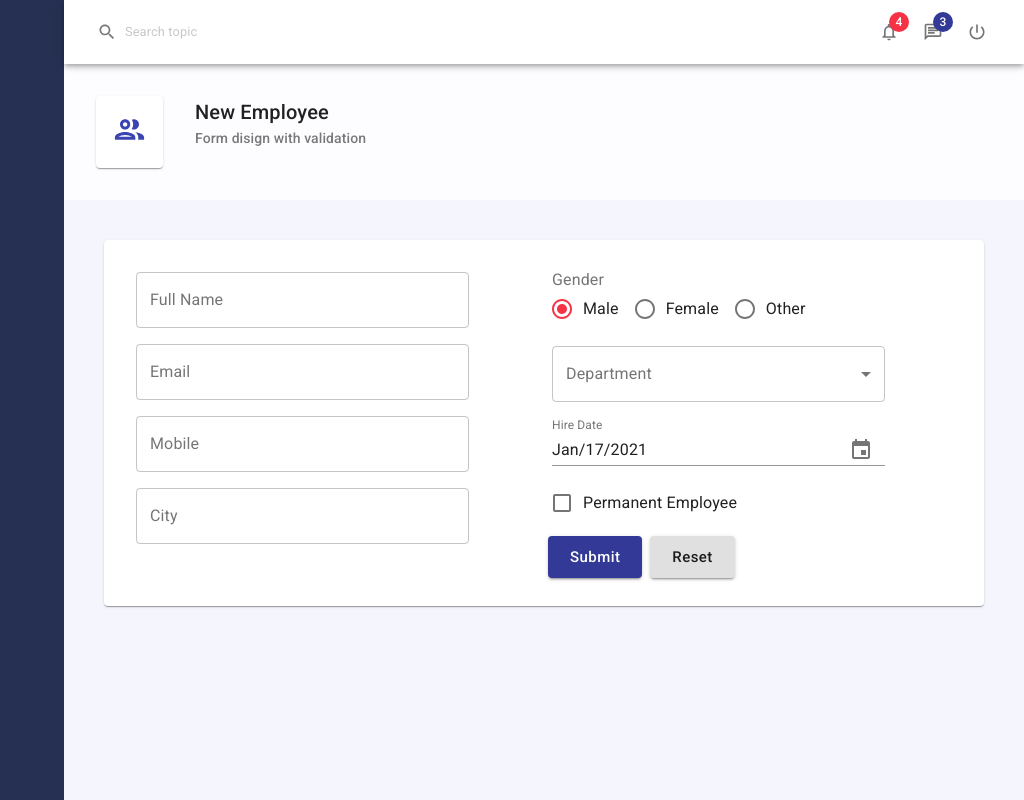
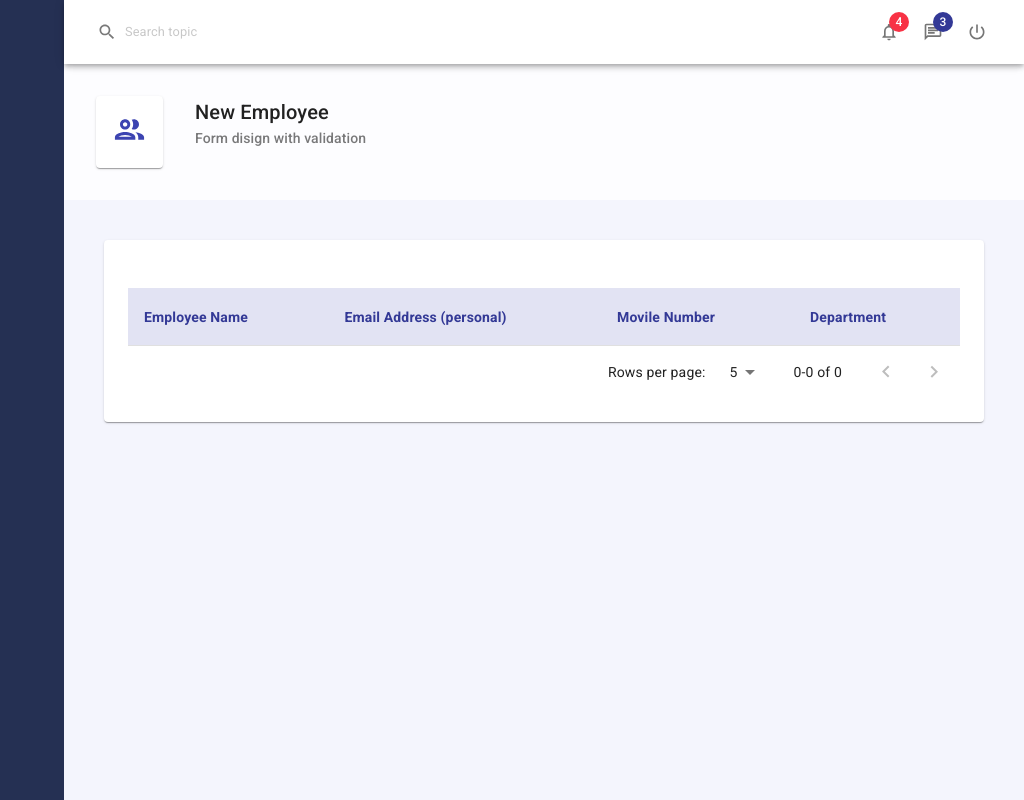
Before and after one commit to oscar02r/app-materialui, a React (Create React App) app: page / in a window 1280 px wide. Shown: the whole page, without its empty margins (256-1280 px from the left). Built offline with nearby package versions, Linux system fonts and the light colour scheme.

Commit message:
Sorting element of table ready

```diff
--- /dev/null
+++ b/src/components/useTable.js
@@ -0,0 +1,121 @@
+import { useState } from "react";
+import {
+  Table,
+  TableCell,
+  TableHead,
+  TableRow,
+  makeStyles,
+  TablePagination,
+  TableSortLabel
+} from "@material-ui/core";
+import { Sort } from "@material-ui/icons";
+
+const useStyles = makeStyles((theme) => ({
+  table: {
+    marginTop: theme.spacing(3),
+    "& thead th": {
+      fontWeight: "600",
+      color: theme.palette.primary.main,
+      backgroundColor: theme.palette.primary.light,
+    },
+    "& tbody td": {
+      fontWeight: "300",
+    },
+    "& tbody tr:hover": {
+      backgroundColor: "#fffbf2",
+      cursor: "pointer",
+    },
+  },
+}));
+
+export default function useTable(records, headCells) {
+  const classes = useStyles();
+  const pages = [5, 10, 25];
+  const [page, setPage] = useState(0);
+  const [rowsPerPage, setRowsPerPage] = useState(pages[0]);
+  const [order, setOrder] = useState();
+  const [orderBy, setOrderBy] = useState();
+
+  const TbContainer = (props) => (
+    <Table className={classes.table}>{props.children}</Table>
+  );
+
+  const TbHead = (props) => {
+    const handleSortRequest = cellId =>{
+        const isAsc = orderBy === cellId && order === "asc"
+        setOrder(isAsc ? 'desc' : 'asc')
+        setOrderBy(cellId)
+    }
+    return (
+      <TableHead>
+        <TableRow>
+          {headCells.map((headCell) => (
+            <TableCell key={headCell.id}>
+            <TableSortLabel
+               active={orderBy === headCell.id}
+              direction={ orderBy === headCell.id ? order : 'asc'}
+              onClick={ () => {handleSortRequest(headCell.id)}}
+            >
+            {headCell.label}
+            </TableSortLabel>
+            </TableCell>
+          ))}
+        </TableRow>
+      </TableHead>
+    );
+  };
+  const handleChangePage = (e, newPage) => {
+    setPage(newPage);
+  };
+  const handleChangePageRowsPerPage = (e) => {
+    setRowsPerPage(parseInt(e.target.value, 10));
+    setPage(0);
+  };
+  const TbPagination = () => (
+    <TablePagination
+      component="div"
+      page={page}
+      rowsPerPage={rowsPerPage}
+      rowsPerPageOptions={pages}
+      count={records.length}
+      onChangePage={handleChangePage}
+      onChangeRowsPerPage={handleChangePageRowsPerPage}
+    />
+  );
+  function stableSort(array, comparator) {
+      const stabilizedThis = array.map((el, index)=> [el, index]);
+      stabilizedThis.sort((a,b)=>{
+          const order = comparator(a[0], b[0])
+          if (order !== 0) return order;
+          return a[1] - b[1]
+      })
+      return stabilizedThis.map((el)=> el[0])
+  }
+  function  getComparator(order, orderBy) {
+      return order ==='desc'
+          ? (a,b) => descendingComparator(a, b, orderBy)
+          : (a, b) => -descendingComparator(a, b, orderBy)
+  }
+
+  function descendingComparator(a, b, orderBy) {
+      if (b[orderBy] < a[orderBy]) {
+          return -1
+      }
+
+      if (b[orderBy] > a[orderBy]) {
+        return 1
+    }
+    return 0
+  }
+  const recorsAfterPagingAndSorting = () => {
+    return stableSort(records, getComparator(order, orderBy)).slice(page * rowsPerPage, (page + 1) * rowsPerPage)
+   // return records.slice(page * rowsPerPage, (page + 1) * rowsPerPage);
+  };
+
+  return {
+    TbContainer,
+    TbHead,
+    TbPagination,
+    recorsAfterPagingAndSorting,
+  };
+}
--- a/src/pages/Employees/Employees.js
+++ b/src/pages/Employees/Employees.js
@@ -1,17 +1,28 @@
-import React from "react";
+import React, { useState } from "react";
 import { PeopleOutlineOutlined } from "@material-ui/icons";
-import { makeStyles, Paper } from "@material-ui/core";
+import { makeStyles, Paper, TableBody, TableRow, TableCell } from "@material-ui/core";
 import PageHeader from "../../components/PageHeader";
 import EmployeesForm from "./EmployeesForm";
-
+import useTable from '../../components/useTable'
+import * as EmployeesServices from '../../services/employessService'
 const useStyles = makeStyles( theme =>({
     pageContent:{
         margin:theme.spacing(5),
         padding:theme.spacing(3)
     }
 }))
+
+const headCells =[
+  {id:'fullName', label:'Employee Name'},
+  {id:'email', label:'Email Address (personal)' },
+  {id:'mobile', label:'Movile Number'},
+  {id:'department', label:'Department'},
+]
 export default function Employess() {
   const classes = useStyles()
+  const [records, setRecords] = useState(EmployeesServices.getAllEmployess())
+
+  const {TbContainer, TbHead, TbPagination, recorsAfterPagingAndSorting} =useTable(records, headCells)
   return (
     <>
       <PageHeader
@@ -20,7 +31,23 @@
         icon={<PeopleOutlineOutlined fontSize="large" />}
       />
       <Paper className={classes.pageContent} >
-        <EmployeesForm />
+         {/* <EmployeesForm />  */}
+         <TbContainer>
+          <TbHead/>
+           <TableBody>
+             {
+               recorsAfterPagingAndSorting().map(item =>(
+                 <TableRow key={item.id}>
+                   <TableCell>{item.fullName}</TableCell>
+                   <TableCell>{item.email}</TableCell>
+                   <TableCell>{item.mobile}</TableCell>
+                   <TableCell>{item.department}</TableCell>
+                 </TableRow>
+               ))
+             }
+           </TableBody>
+         </TbContainer>
+         <TbPagination/>
       </Paper>
     </>
   );
--- a/src/pages/Employees/EmployeesForm.js
+++ b/src/pages/Employees/EmployeesForm.js
@@ -67,7 +67,8 @@
     e.preventDefault();
 
     if (validate()) {
-      window.alert("Hello word");
+      employeeServices.insertEmployee(values)
+      resetForm()
     }
   };
 
--- a/src/services/employessService.js
+++ b/src/services/employessService.js
@@ -1,6 +1,43 @@
+import { KeyboardDatePicker } from "@material-ui/pickers"
+
+const KEYS ={
+    employees:'employees',
+    employeeId:'employeeId'
+}
+
 export const getDepartmentCollection = () =>([
     {id:1, title:'Development'},
     {id:2, title:'Marketing'},
     {id:3, title:'Accounting'},
     {id:4, title:'HR'},
 ])
+
+export function insertEmployee(data) {
+      let employees = getAllEmployess()
+      data['id'] =generateEmployeeId()
+      employees.push(data)
+      localStorage.setItem(KEYS.employees, JSON.stringify(employees))
+}
+
+export function generateEmployeeId() {
+    if(localStorage.getItem(KEYS.employeeId) == null)
+       localStorage.setItem(KEYS.employeeId, '0')
+
+       let id = parseInt(localStorage.getItem(KEYS.employeeId))
+       localStorage.setItem(KEYS.employeeId, (++id).toString())
+
+       return id;
+}
+export function getAllEmployess() {
+    if(localStorage.getItem(KEYS.employees) == null)
+       localStorage.setItem(KEYS.employees, JSON.stringify([]))
+    let employeess = JSON.parse(localStorage.getItem(KEYS.employees))
+
+    //map departmentId to department title
+    let departments = getDepartmentCollection()
+    return employeess.map(x =>({
+        ...x,
+        department: departments[x.departmentId-1].title
+
+    }))
+}
```
Also changed, not shown: 2 other files (tests, documents, lock files or other folders).
